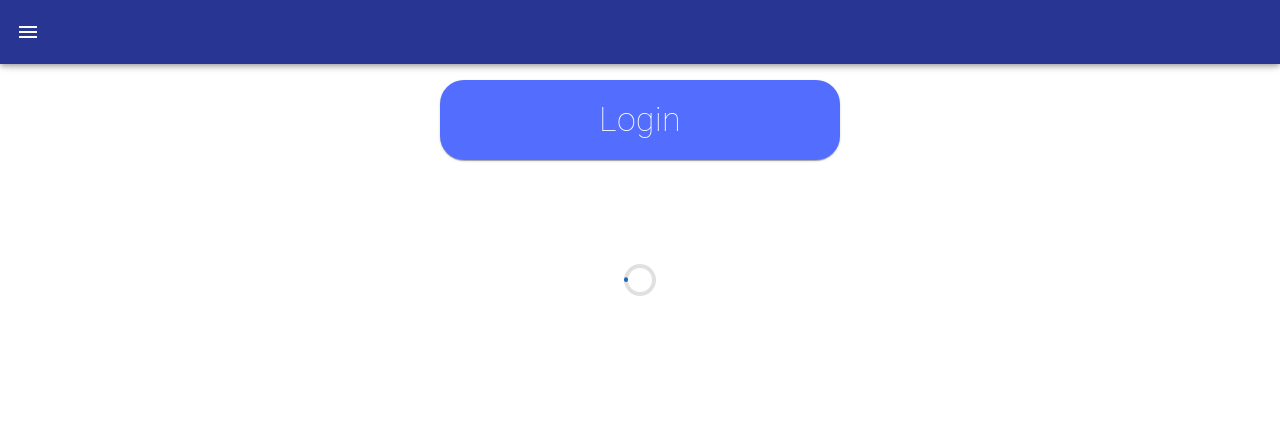
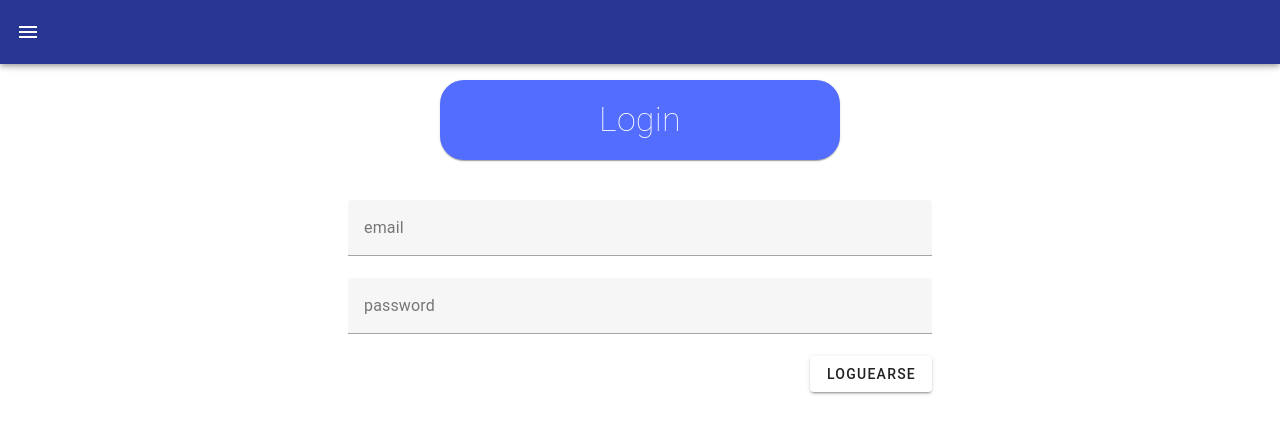
Before and after one commit to overdonebirch/frontend-incidencias, a Vue app: page /login in a window 1280 px wide. Shown: the top 434 px of the page. Built offline with nearby package versions, Linux system fonts and the light colour scheme.

Commit message:
añado el form

```diff
--- a/src/components/Layout.vue
+++ b/src/components/Layout.vue
@@ -41,12 +41,12 @@ const altura = computed(() => drawer.value ? 'h-screen' : '');
         <v-main>
             <v-container class="d-flex flex-column ga-10 align-center">
                 <slot name="title" />
-                <v-row>
+
                     <slot name="body" />
-                </v-row>
-                <v-row>
+
+
                     <slot name="footer" />
-                </v-row>
+
             </v-container>
         </v-main>
     </v-container>
--- a/src/views/LoginView.vue
+++ b/src/views/LoginView.vue
@@ -6,7 +6,8 @@ import { useIncidenciasStore } from '../stores/incidenciasStore.js';
 import GlobalAlerts from '../components/GlobalAlerts.vue';
 
 const incidenciasStore = useIncidenciasStore();
-
+const email = ref(null);
+const password = ref(null);
 
 
 
@@ -25,15 +26,18 @@ const incidenciasStore = useIncidenciasStore();
                     <h1 class="text-h4 font-weight-thin">Login</h1>
                 </v-card-text>
             </v-card>
-            <!-- Spinner de carga -->
-            <div class="text-center pt-16 min-h-screen " v-if="!incidenciasStore.cargarIncidencias">
-                <v-progress-circular color="primary" indeterminate></v-progress-circular>
-            </div>
         </template>
 
-        <template v-slot:body v-if="incidenciasStore.cargarIncidencias">
+        <template v-slot:body >
 
+            <v-form class="w-50 d-flex flex-column">
+                <v-text-field label="email"  required>
 
+                </v-text-field>
+                <v-text-field label="password" required>
+                </v-text-field>
+                <v-btn  class="align-self-lg-end"type="submit">Loguearse</v-btn>
+            </v-form>
         </template>
 
     </Layout>
```
